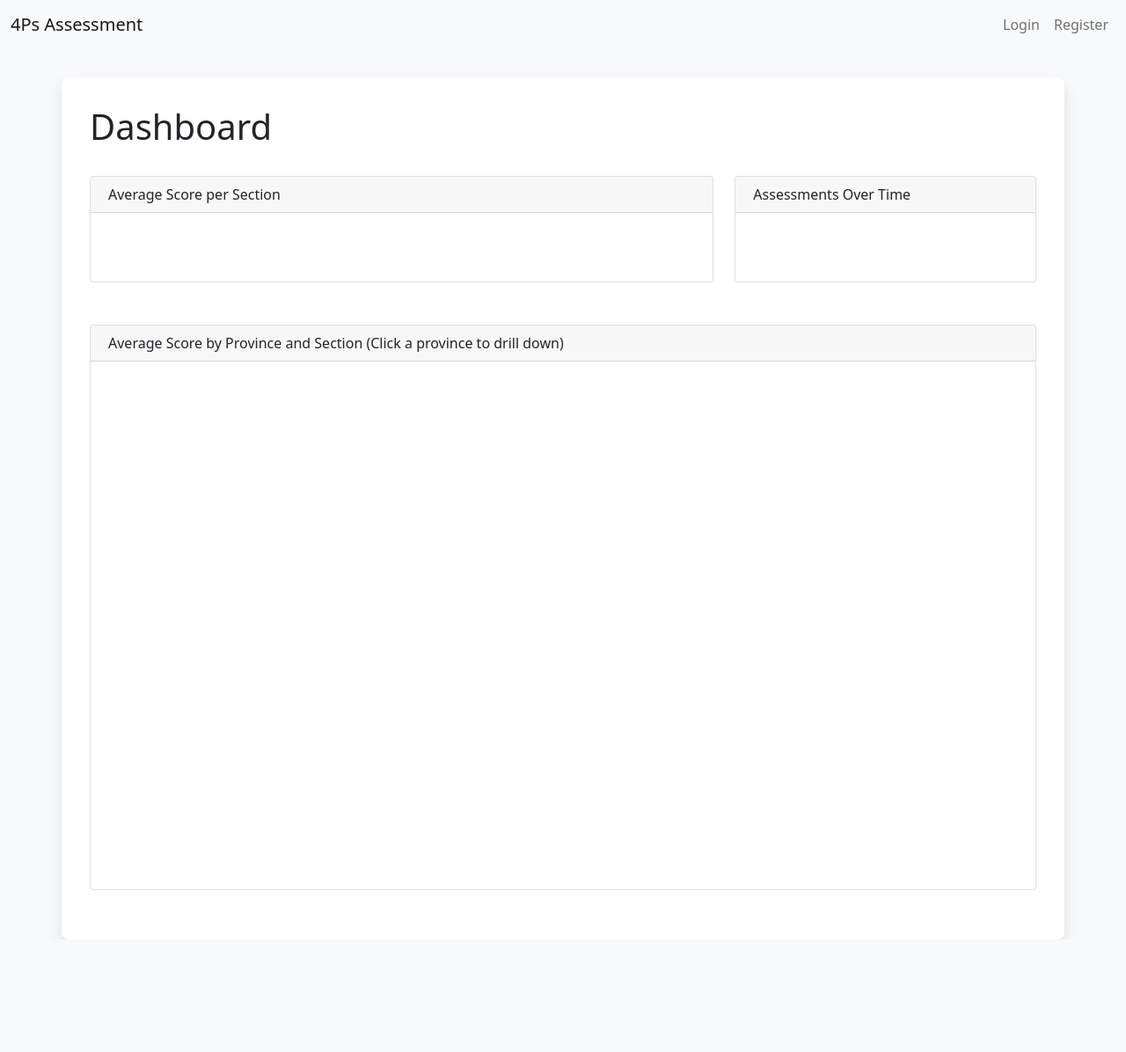
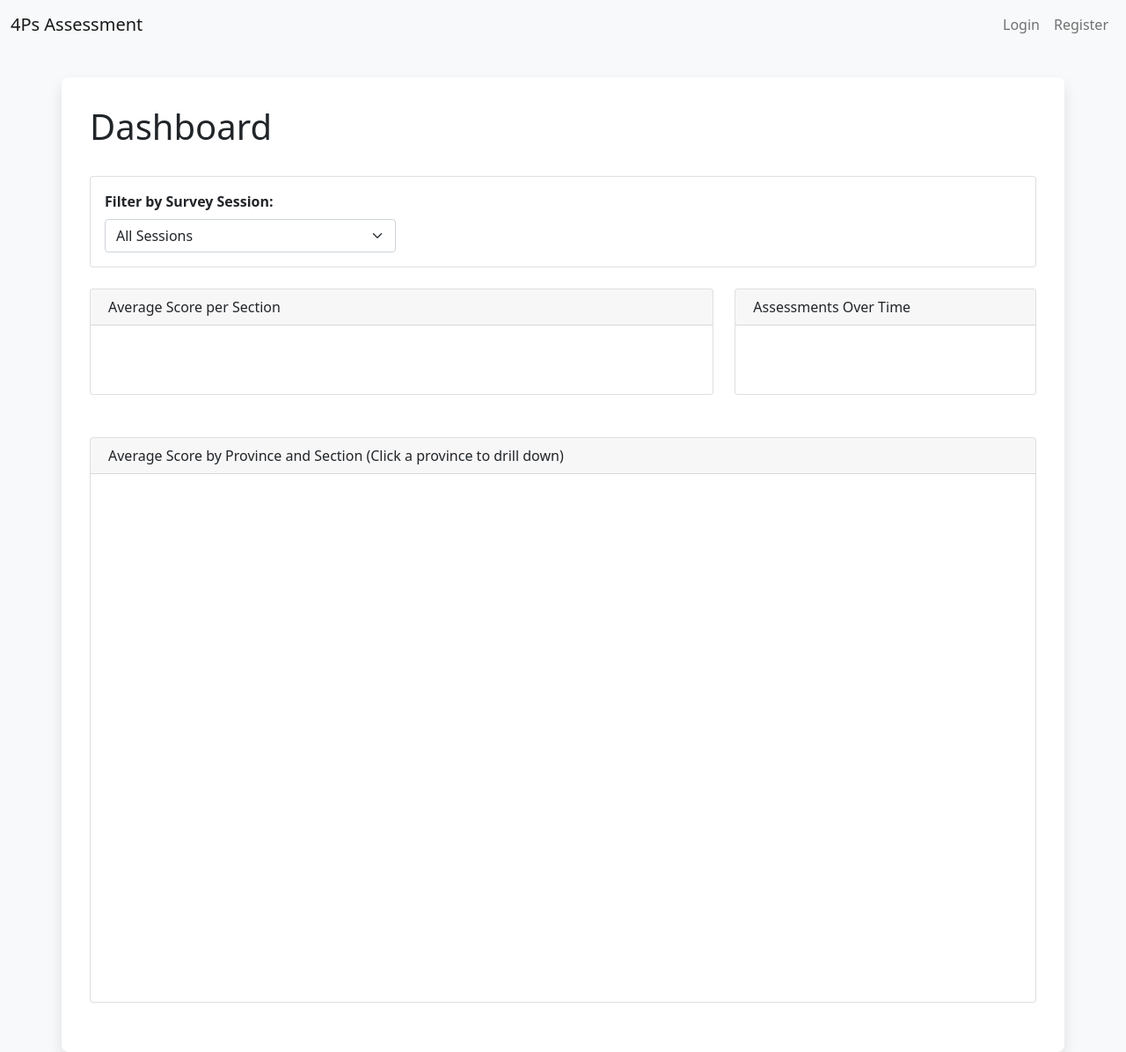
Before and after one commit to Alden0827/fds_talaan, a Flask app: page /dashboard in a window 1280 px wide. Shown: the whole page at 88% size. Before the commit the page ends 1068 px from the top, so only its background shows below. Run offline with Flask 3, Linux system fonts and the light colour scheme; data that the repository does not hold is empty; a map, chart or similar area stays blank; some libraries are stand-ins or nearby versions.

Commit message:
feat: Add filter to dashboard by survey session
This commit introduces a new feature that allows users to filter the dashboard charts by survey session. A dropdown menu has been added to the dashboard page, enabling users to select a specific survey session and view the corresponding results.

- Modified the `dashboard` route in `app.py` to accept a `session_id` query parameter.
- Updated the database queries to filter the data based on the selected `session_id`.
- Added a dropdown menu to the `dashboard.html` template for session selection.

```diff
--- a/app.py
+++ b/app.py
@@ -327,42 +327,49 @@ def results():
 
 @app.route('/dashboard')
 def dashboard():
-    # Chart 1: Average score per section
-    avg_scores_data = db.session.query(
+    sessions = SurveySession.query.order_by(SurveySession.name).all()
+    selected_session_id = request.args.get('session_id', type=int)
+
+    # Base queries
+    avg_scores_query = db.session.query(
         Question.section,
         func.avg(func.cast(Answer.value, db.Float))
     ).join(Answer, Answer.question_id == Question.id)\
-    .filter(Question.question_type == 'rating')\
-    .group_by(Question.section)\
-    .order_by(Question.section)\
-    .all()
+     .join(Assessment, Answer.assessment_id == Assessment.id)\
+     .filter(Question.question_type == 'rating')
 
-    avg_scores_labels = [row[0] for row in avg_scores_data]
-    avg_scores_values = [round(row[1], 2) if row[1] is not None else 0 for row in avg_scores_data]
-
-    # Chart 2: Assessments over time
-    assessments_over_time_data = db.session.query(
+    assessments_over_time_query = db.session.query(
         func.date(Assessment.date_taken),
         func.count(Assessment.id)
-    ).group_by(func.date(Assessment.date_taken))\
-    .order_by(func.date(Assessment.date_taken))\
-    .all()
+    )
 
-    assessments_over_time_labels = [row[0] for row in assessments_over_time_data]
-    assessments_over_time_values = [row[1] for row in assessments_over_time_data]
-
-    # Chart 3: Average score by province and section
-    avg_scores_by_province_section = db.session.query(
+    avg_scores_by_province_section_query = db.session.query(
         Beneficiary.province,
         Question.section,
         func.avg(func.cast(Answer.value, db.Float))
     ).join(Assessment, Beneficiary.id == Assessment.beneficiary_id)\
      .join(Answer, Assessment.id == Answer.assessment_id)\
      .join(Question, Answer.question_id == Question.id)\
-     .filter(Question.question_type == 'rating')\
-     .group_by(Beneficiary.province, Question.section)\
-     .order_by(Beneficiary.province, Question.section)\
-     .all()
+     .filter(Question.question_type == 'rating')
+
+    # Apply session filter if a session is selected
+    if selected_session_id:
+        avg_scores_query = avg_scores_query.filter(Assessment.session_id == selected_session_id)
+        assessments_over_time_query = assessments_over_time_query.filter(Assessment.session_id == selected_session_id)
+        avg_scores_by_province_section_query = avg_scores_by_province_section_query.filter(Assessment.session_id == selected_session_id)
+
+    # Chart 1: Average score per section
+    avg_scores_data = avg_scores_query.group_by(Question.section).order_by(Question.section).all()
+    avg_scores_labels = [row[0] for row in avg_scores_data]
+    avg_scores_values = [round(row[1], 2) if row[1] is not None else 0 for row in avg_scores_data]
+
+    # Chart 2: Assessments over time
+    assessments_over_time_data = assessments_over_time_query.group_by(func.date(Assessment.date_taken)).order_by(func.date(Assessment.date_taken)).all()
+    assessments_over_time_labels = [row[0] for row in assessments_over_time_data]
+    assessments_over_time_values = [row[1] for row in assessments_over_time_data]
+
+    # Chart 3: Average score by province and section
+    avg_scores_by_province_section = avg_scores_by_province_section_query.group_by(Beneficiary.province, Question.section).order_by(Beneficiary.province, Question.section).all()
 
     provinces = sorted(list(set([row[0] for row in avg_scores_by_province_section if row[0] is not None])))
     sections = sorted(list(set([row[1] for row in avg_scores_by_province_section if row[1] is not None])))
@@ -406,6 +413,8 @@ def dashboard():
 
     return render_template(
         'dashboard.html',
+        sessions=sessions,
+        selected_session_id=selected_session_id,
         avg_scores_labels=avg_scores_labels,
         avg_scores_values=avg_scores_values,
         assessments_over_time_labels=assessments_over_time_labels,
--- a/templates/dashboard.html
+++ b/templates/dashboard.html
@@ -5,6 +5,26 @@
 {% block content %}
 <div class="d-flex justify-content-between align-items-center mb-4">
     <h1>Dashboard</h1>
+</div>
+
+<div class="card mb-4">
+    <div class="card-body">
+        <form method="GET" action="{{ url_for('dashboard') }}">
+            <div class="row">
+                <div class="col-md-4">
+                    <label for="session_id" class="form-label">Filter by Survey Session:</label>
+                    <select name="session_id" id="session_id" class="form-select" onchange="this.form.submit()">
+                        <option value="">All Sessions</option>
+                        {% for session in sessions %}
+                            <option value="{{ session.id }}" {% if session.id == selected_session_id %}selected{% endif %}>
+                                {{ session.name }}
+                            </option>
+                        {% endfor %}
+                    </select>
+                </div>
+            </div>
+        </form>
+    </div>
 </div>
 
 <div class="row">
```
